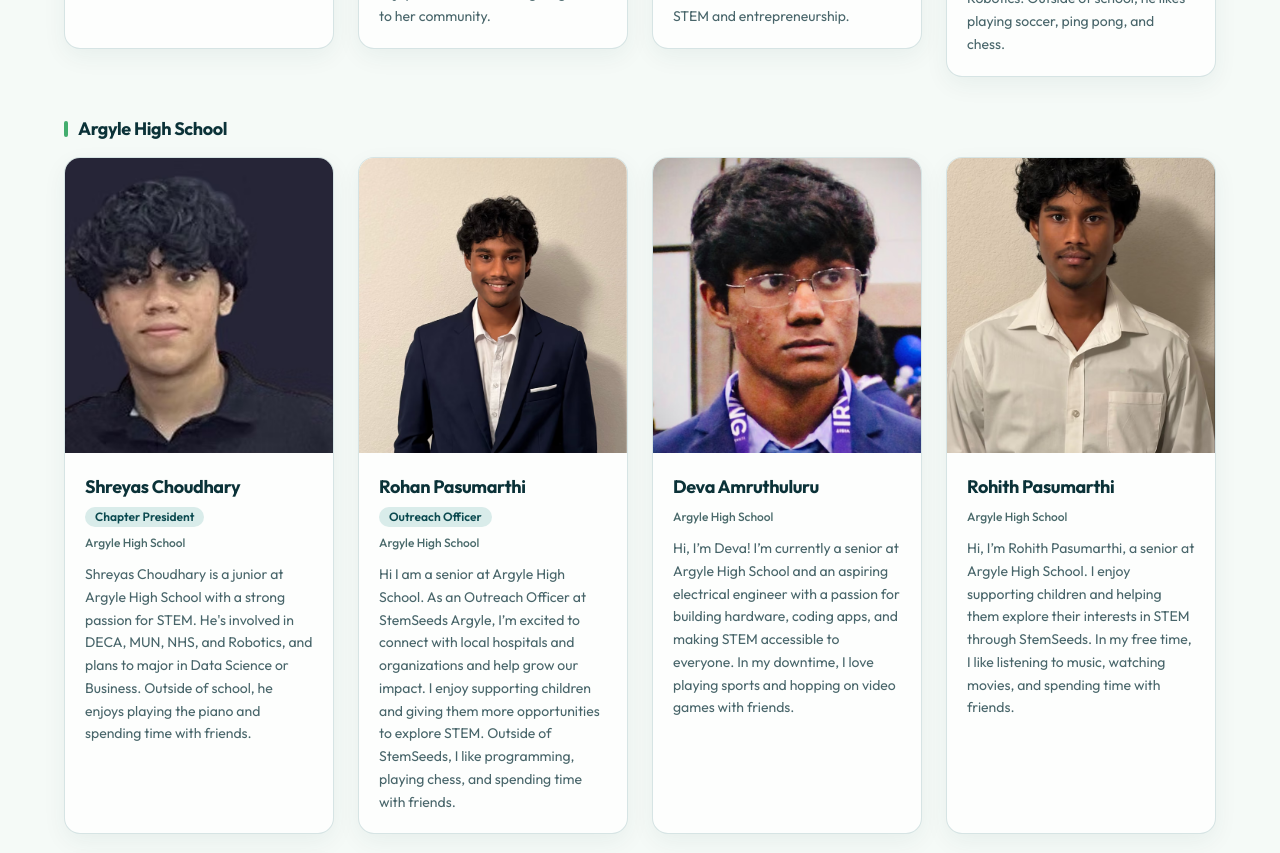
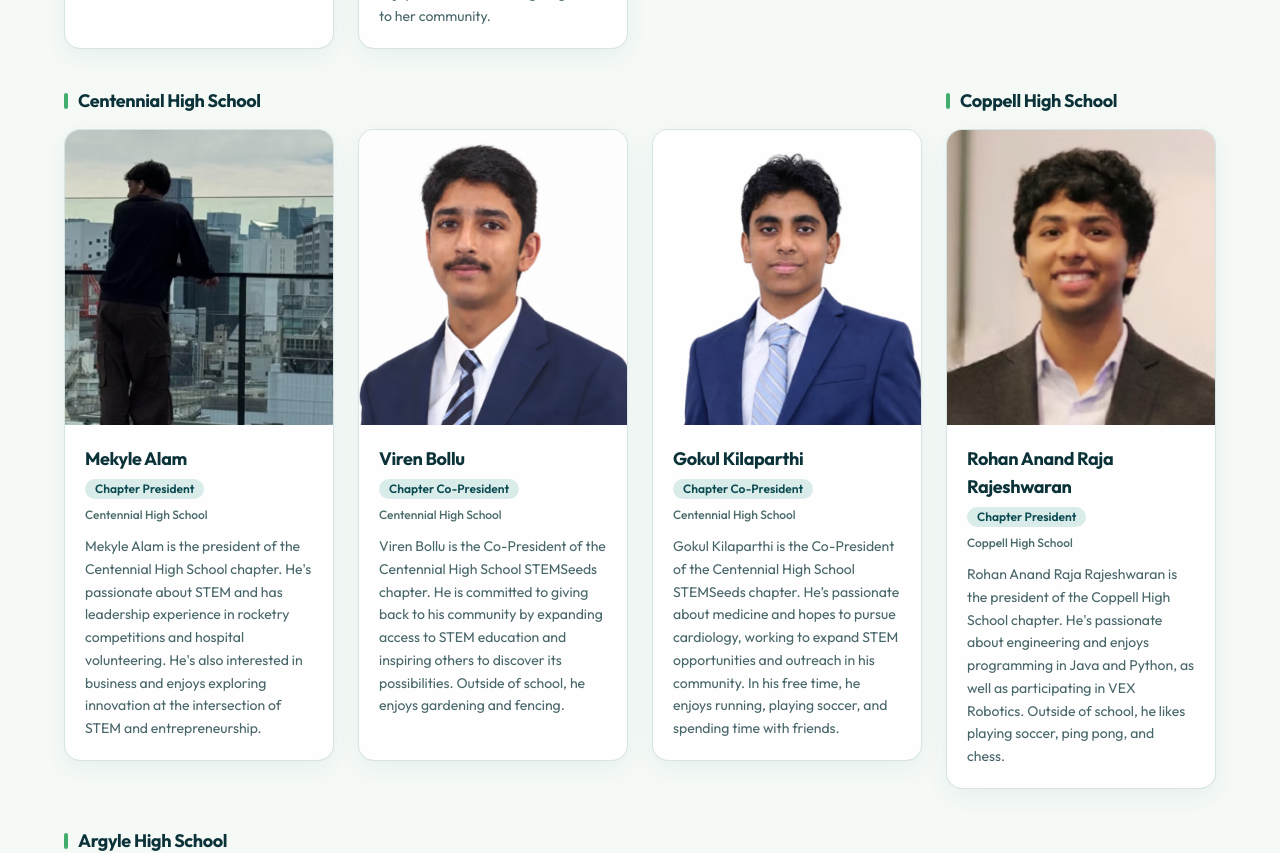
Before and after one commit to dhilandonkey-png/Stemseeds-website, a Next.js app: page /team in a window 1280 px wide. Shown: the part 3940-4793 px from the top of the page. Built offline with nearby package versions, Linux system fonts and the light colour scheme.

Commit message:
Add Centennial chapter co-presidents Viren Bollu and Gokul Kilaparthi

```diff
--- a/content/team.ts
+++ b/content/team.ts
@@ -141,6 +141,26 @@ const texas: TeamMember[] = [
     bio: "Mekyle Alam is the president of the Centennial High School chapter. He's passionate about STEM and has leadership experience in rocketry competitions and hospital volunteering. He's also interested in business and enjoys exploring innovation at the intersection of STEM and entrepreneurship.",
     image: "/images/team/mekylealam.avif",
     imageAlt: "Portrait of Mekyle Alam",
+  },
+  {
+    name: "Viren Bollu",
+    role: "Chapter Co-President",
+    school: "Centennial High School",
+    state: "Texas",
+    country: "United States",
+    bio: "Viren Bollu is the Co-President of the Centennial High School STEMSeeds chapter. He is committed to giving back to his community by expanding access to STEM education and inspiring others to discover its possibilities. Outside of school, he enjoys gardening and fencing.",
+    image: "/images/team/virenbollu.avif",
+    imageAlt: "Portrait of Viren Bollu",
+  },
+  {
+    name: "Gokul Kilaparthi",
+    role: "Chapter Co-President",
+    school: "Centennial High School",
+    state: "Texas",
+    country: "United States",
+    bio: "Gokul Kilaparthi is the Co-President of the Centennial High School STEMSeeds chapter. He’s passionate about medicine and hopes to pursue cardiology, working to expand STEM opportunities and outreach in his community. In his free time, he enjoys running, playing soccer, and spending time with friends.",
+    image: "/images/team/gokulkilaparthi.avif",
+    imageAlt: "Portrait of Gokul Kilaparthi",
   },
   {
     name: "Rohan Anand Raja Rajeshwaran",
```
Also changed, not shown: public/images/team/gokulkilaparthi.avif (added), public/images/team/virenbollu.avif (added).
